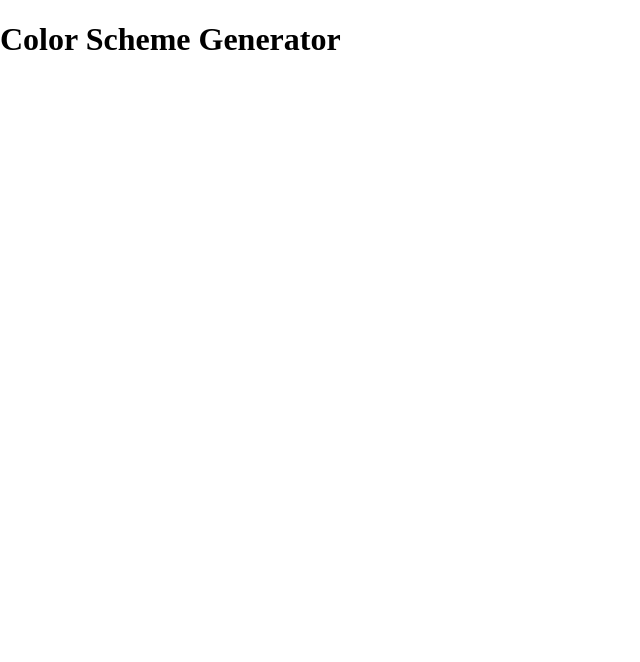
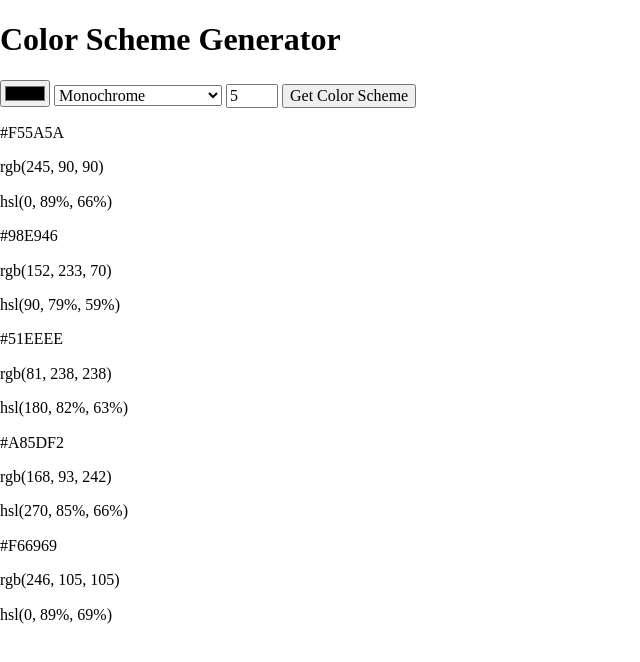
Before and after one commit to goranstevanovic/color-scheme-generator, a plain HTML site: page index.html in a window 1280 px wide. Shown: the whole page, without its empty margins (0-640 px from the left). Drawn offline with Linux system fonts and the light colour scheme.

Commit message:
Create document structure
See #2

```diff
--- a/index.html
+++ b/index.html
@@ -10,6 +10,87 @@
     <title>Color Scheme Generator</title>
   </head>
   <body>
-    <h1>Color Scheme Generator</h1>
+    <header class="header">
+      <h1 class="header__title">Color Scheme Generator</h1>
+      <form id="color-scheme-form" class="color-scheme-form">
+        <input
+          type="color"
+          name="seed-color"
+          id="seed-color"
+          class="color-scheme-form__input color-scheme-form__input--color"
+        />
+        <select
+          name="color-scheme"
+          id="color-scheme"
+          class="color-scheme-form__input color-scheme-form__input--scheme"
+        >
+          <option value="monochrome">Monochrome</option>
+          <option value="monochrome-dark">Monochrome Dark</option>
+          <option value="monochrome-ligh">Monochrome Light</option>
+          <option value="analogic">Analogic</option>
+          <option value="complement">Complement</option>
+          <option value="analogic-complement">Analogic Complement</option>
+          <option value="triad">Triad</option>
+          <option value="quad">Quad</option>
+        </select>
+        <input
+          type="number"
+          name="colors-qty"
+          id="colors-qty"
+          class="color-scheme-form__input color-scheme-form__input--qty"
+          value="5"
+          min="2"
+          max="9"
+        />
+        <button class="color-scheme-form__button">Get Color Scheme</button>
+      </form>
+
+      <main class="color-list">
+        <div class="color">
+          <div class="color-swatch"></div>
+          <div class="color-info">
+            <p class="color-code">#F55A5A</p>
+            <p class="color-code">rgb(245, 90, 90)</p>
+            <p class="color-code">hsl(0, 89%, 66%)</p>
+          </div>
+        </div>
+
+        <div class="color">
+          <div class="color-swatch"></div>
+          <div class="color-info">
+            <p class="color-code">#98E946</p>
+            <p class="color-code">rgb(152, 233, 70)</p>
+            <p class="color-code">hsl(90, 79%, 59%)</p>
+          </div>
+        </div>
+
+        <div class="color">
+          <div class="color-swatch"></div>
+          <div class="color-info">
+            <p class="color-code">#51EEEE</p>
+            <p class="color-code">rgb(81, 238, 238)</p>
+            <p class="color-code">hsl(180, 82%, 63%)</p>
+          </div>
+        </div>
+
+        <div class="color">
+          <div class="color-swatch"></div>
+          <div class="color-info">
+            <p class="color-code">#A85DF2</p>
+            <p class="color-code">rgb(168, 93, 242)</p>
+            <p class="color-code">hsl(270, 85%, 66%)</p>
+          </div>
+        </div>
+
+        <div class="color">
+          <div class="color-swatch"></div>
+          <div class="color-info">
+            <p class="color-code">#F66969</p>
+            <p class="color-code">rgb(246, 105, 105)</p>
+            <p class="color-code">hsl(0, 89%, 69%)</p>
+          </div>
+        </div>
+      </main>
+    </header>
   </body>
 </html>
```
